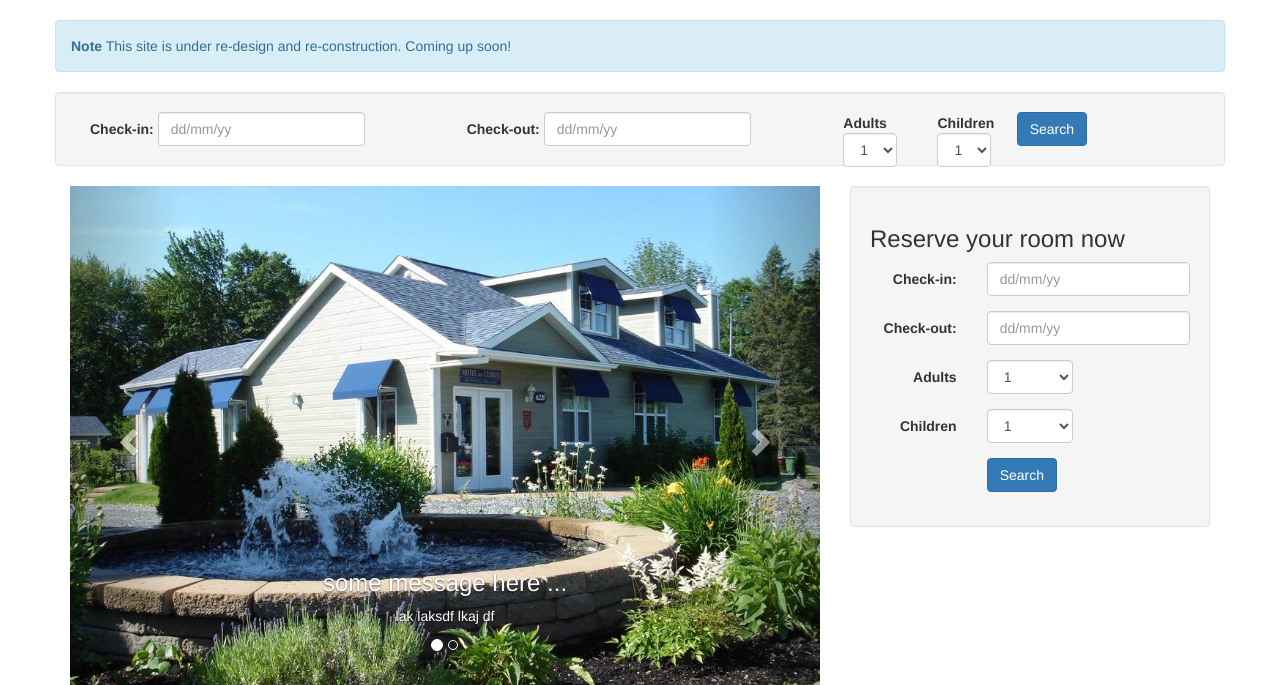
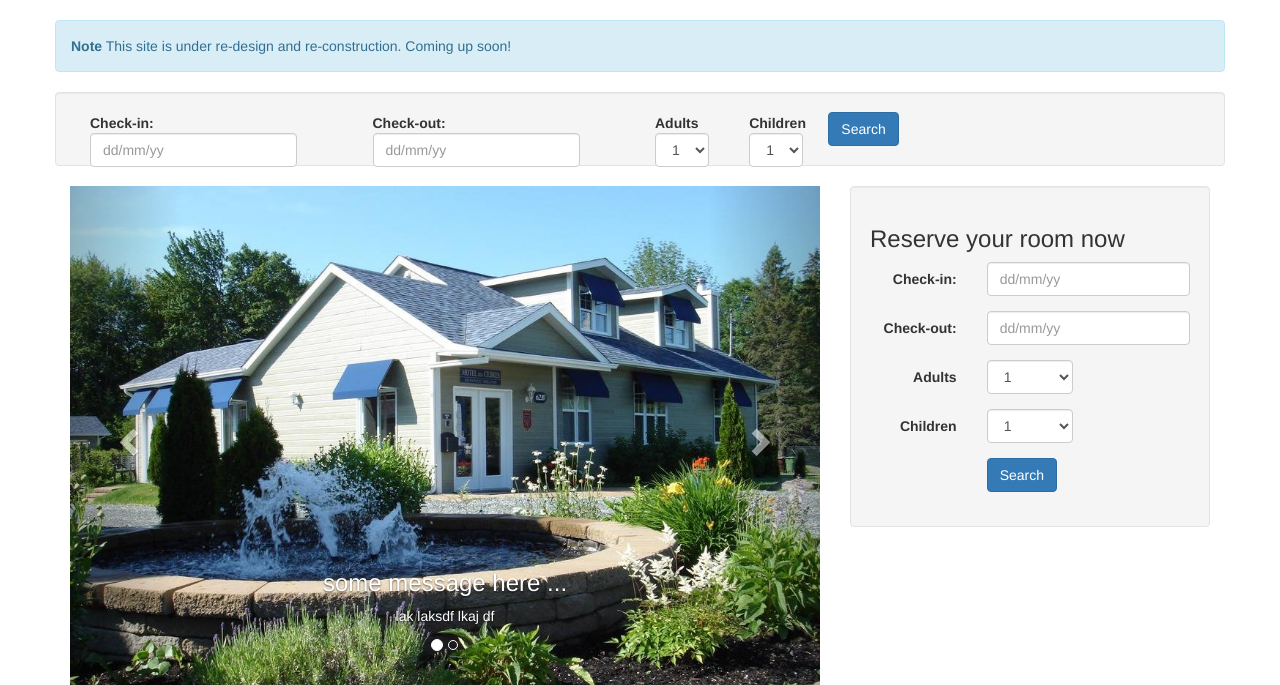
Before and after one commit to wangguanzhou/moteldescedres-old, a Django app: template templates/base.html in a window 1280 px wide. Shown: the part 52-737 px from the top of the page. Run offline with Django 3.2, Linux system fonts and the light colour scheme; the template is opened without the code that fills it, so the values that code supplies are empty; some libraries are stand-ins or nearby versions.

Commit message:
text input width

```diff
--- a/templates/base.html
+++ b/templates/base.html
@@ -87,11 +87,11 @@
   <div class="row" name="row-2">
   <div class="well">
     <form class="form-inline">
-    <div class="form-group col-sm-4">
+    <div class="form-group col-xs-3">
       <label class="control-label" for="">Check-in:</label>
       <input type="text" class="form-control" id="checkin-datepicker" placeholder="dd/mm/yy">
     </div>
-    <div class="form-group col-sm-4">
+    <div class="form-group col-xs-3">
       <label class="control-label" for="">Check-out:</label>
       <input type="text" class="form-control" id="checkout-datepicker" placeholder="dd/mm/yy">
     </div>
```
